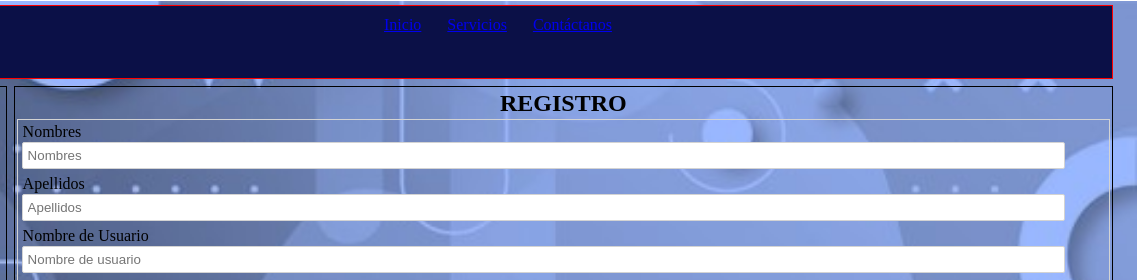
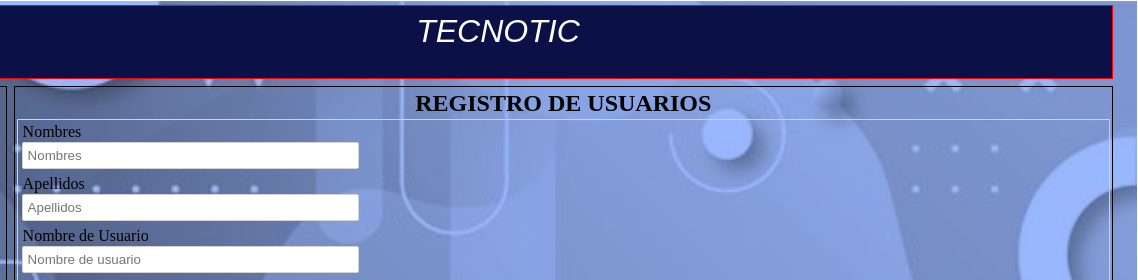
Before and after one commit to Genny21/PaginaCiclo3, a website: page registro.html in a window 1280 px wide. Shown: the top 280 px of the page, 142-1280 px from the left. Drawn offline with Linux system fonts and the light colour scheme.

Commit message:
Se modifican estilos de ágina de registro

```diff
--- a/css/estilos.css
+++ b/css/estilos.css
@@ -129,7 +129,7 @@ aside{
 }
 
 .data, textarea {
-    width: 95%;
+    width: 30%;
     padding: 5px;
     border-radius: 2px;
     border: 1px solid lightgrey;
--- a/registro.html
+++ b/registro.html
@@ -13,31 +13,21 @@
 <body class="body">
     <div class="container">
         <header class="encabezado">
-            <nav>
-                <ul>
-                    <li>
-                        <a href="#">Inicio</a>
-                    </li>
-                    <li>
-                        <a href="#servicios">Servicios</a>
-                    </li>
-                    <li>
-                        <a href="#contactanos">Contáctanos</a>
-                    </li>
-                </ul>
-            </nav>
+             <nav>
+                    <a class="title">TECNOTIC</a>
+                </nav>
         </header>
 
 <!-- ---registro.html-->
         <section class="servicios">
-            <h2>REGISTRO</h2>
+            <h2>REGISTRO DE USUARIOS</h2>
             <div class="formulario">
 <!-- --2 campos, nombre de usuario y contraseña. Etiqueta <form> cuyo atributo id debe ser "form_registro_usuario"
 Con la etiqueta <input> cuyos id deben ser "in_usuario" y "in_contrasena"-->
                 <form action="" id="form_registro_usuario">
                     <label for="nombres">Nombres</label>
                     <br />
-                    <input type="text" id="nombres" class="data" placeholder="Nombres" required />
+                    <input type="text" id="nombres" class="data" placeholder="Nombres" required  />
                     <br />
                     <label for="apellidos">Apellidos</label>
                     <br />
```
